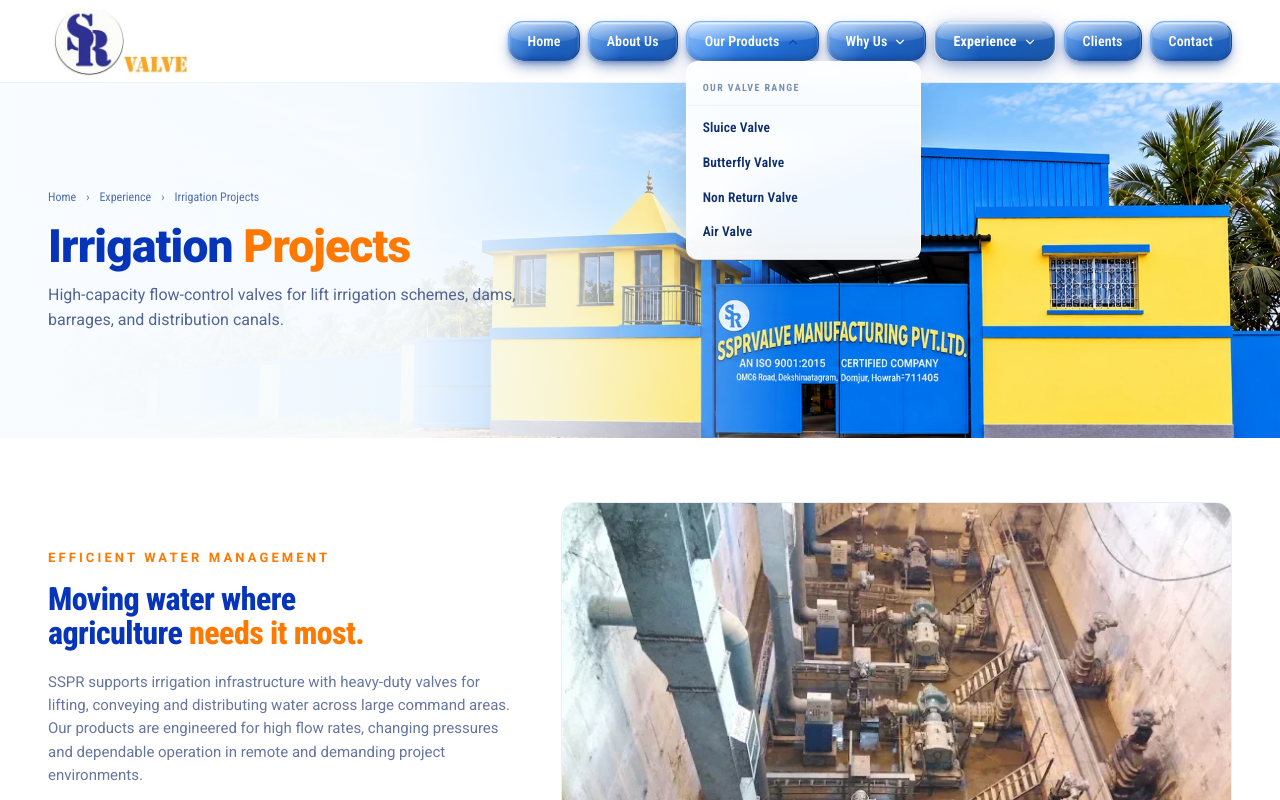
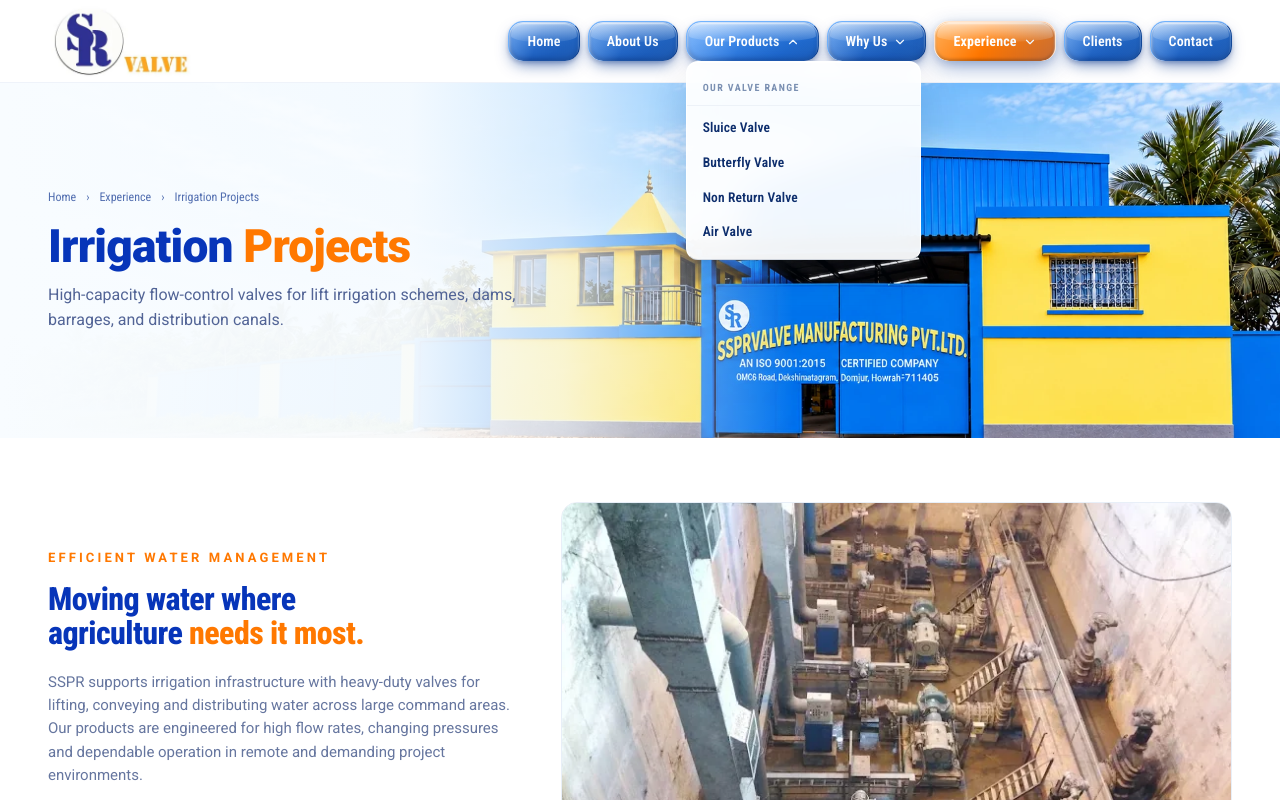
Before and after one commit to saikat-patra-web-developer/sr-valve, a React (Vite) app: page /experience/irrigation-projects in a window 1280 px wide. In both pictures the pointer is over the icon 792 px from the left and 41 px from the top of the page. Shown: the top 800 px of the page. Built offline with nearby package versions, Linux system fonts and the light colour scheme.

Commit message:
saikat:update

```diff
--- a/src/index.css
+++ b/src/index.css
@@ -135,7 +135,7 @@
 
 /* Active State: selected page illuminated in theme blue glass style */
 .nav-btn.active {
-  background: linear-gradient(145deg, #347fdc 0%, #175ebd 48%, #073d91 100%);
+  background: linear-gradient(145deg, #ff9b2f 0%, #ff7800 48%, #dc5700 100%);
   border: 1px solid rgba(255, 255, 255, 0.8);
   border-bottom: 1px solid rgba(3, 25, 70, 0.5);
   color: #ffffff !important;
@@ -162,7 +162,7 @@
 .nav-dropdown-trigger-row a { display: inline-flex; align-items: center; gap: 4px; }
 .nav-dropdown-chevron { transition: transform 0.2s ease, color 0.2s ease; color: #526eb0; margin-left: 2px; }
 .nav-item-dropdown:hover .nav-dropdown-chevron,
-.nav-dropdown-chevron.rotate { transform: rotate(180deg); color: #0635b8; }
+.nav-dropdown-chevron.rotate { transform: rotate(180deg); color: #ffffff; }
 .mobile-sub-toggle { display: none; }
 
 /* Level 1: Products Dropdown Menu */
```
